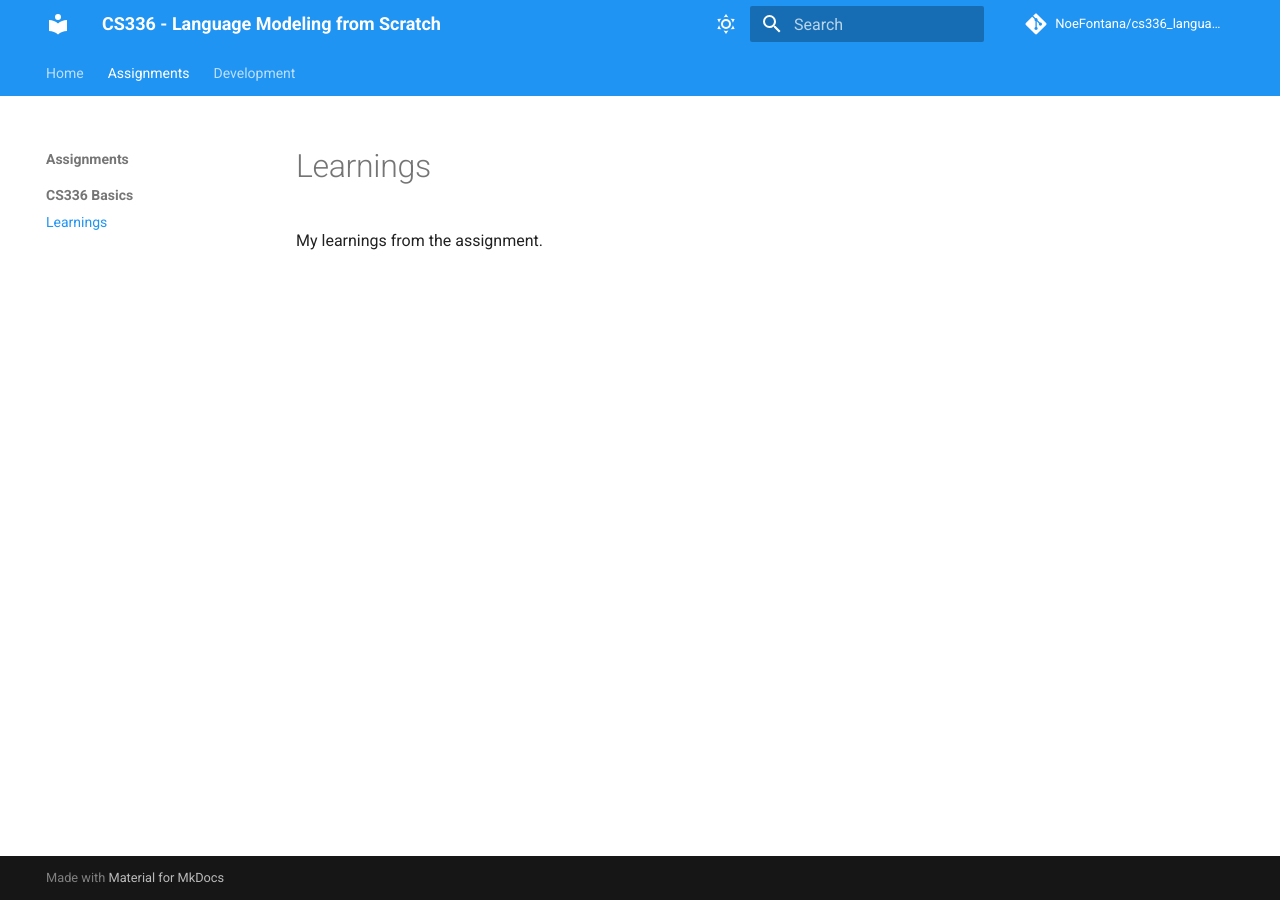
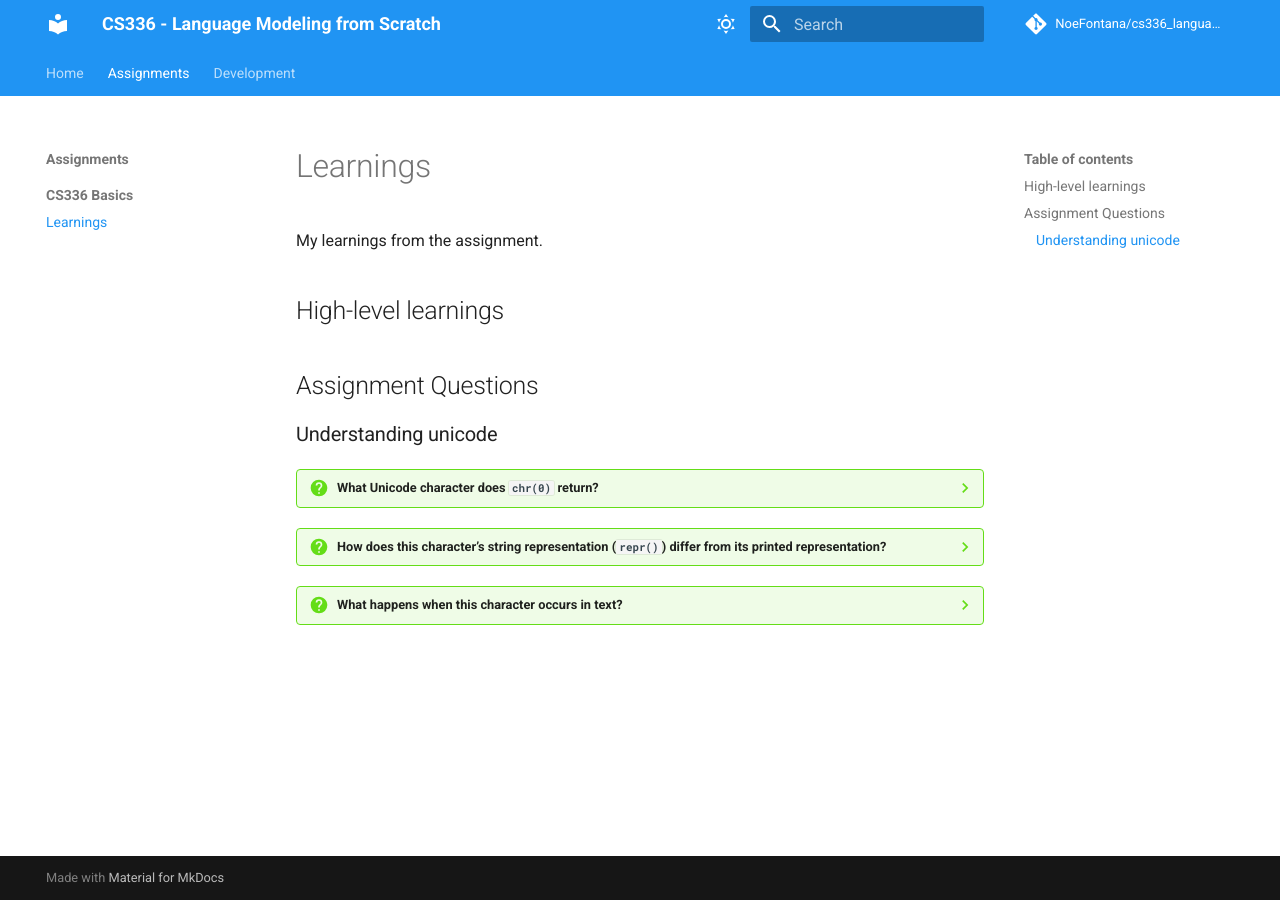
Before and after one commit to NoeFontana/cs336_language_model, an MkDocs documentation site: the page built from docs/assignments/cs336_basics/learnings.md, in a window 1280 px wide. Built offline with MkDocs 1.6.1 and Material for MkDocs 9.7.7, drawn with Linux system fonts in a browser that asks for light colours; comment, search, counter and statistics services are not loaded.

Commit message:
docs: expand learnings section with unicode questions and answers

```diff
--- a/docs/assignments/cs336_basics/learnings.md
+++ b/docs/assignments/cs336_basics/learnings.md
@@ -1,3 +1,20 @@
 # Learnings
 
 My learnings from the assignment.
+
+## High-level learnings
+
+## Assignment Questions
+
+### Understanding unicode
+
+<!-- prettier-ignore-start -->
+??? question "What Unicode character does `chr(0)` return?"
+    `'\x00'`
+
+??? question "How does this character’s string representation (`repr()`) differ from its printed representation?"
+    The printed representation is non-visible, whereas its string representation is `'\x00'`.
+
+??? question "What happens when this character occurs in text?"
+    When added to a string, its string representation is stored as is. When printed, this `NULL` character is non-visible.
+<!-- prettier-ignore-end -->
```
